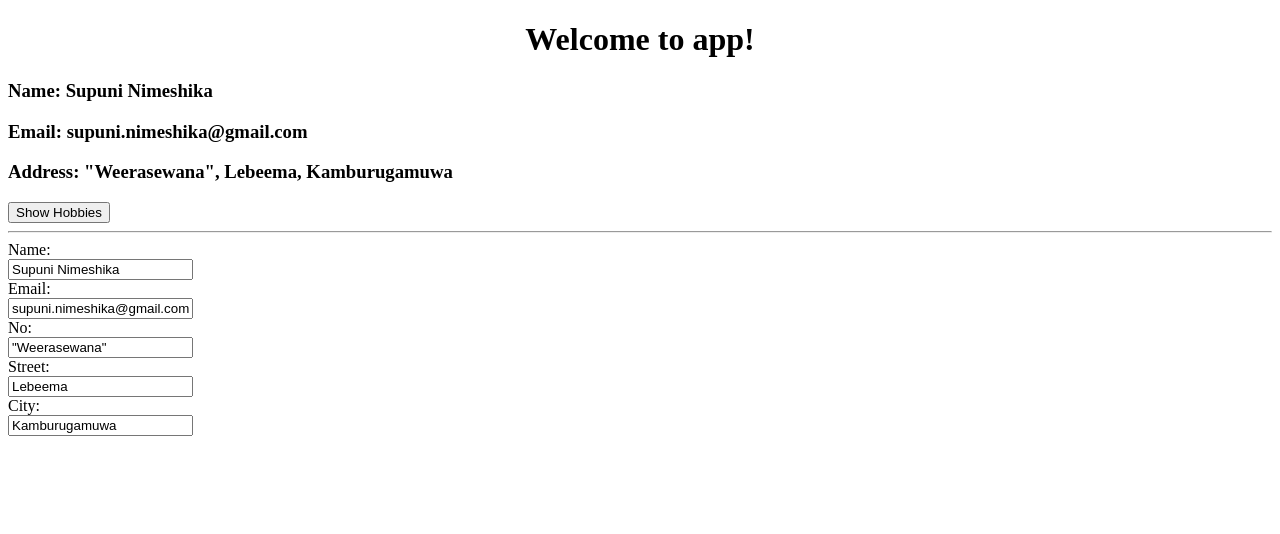
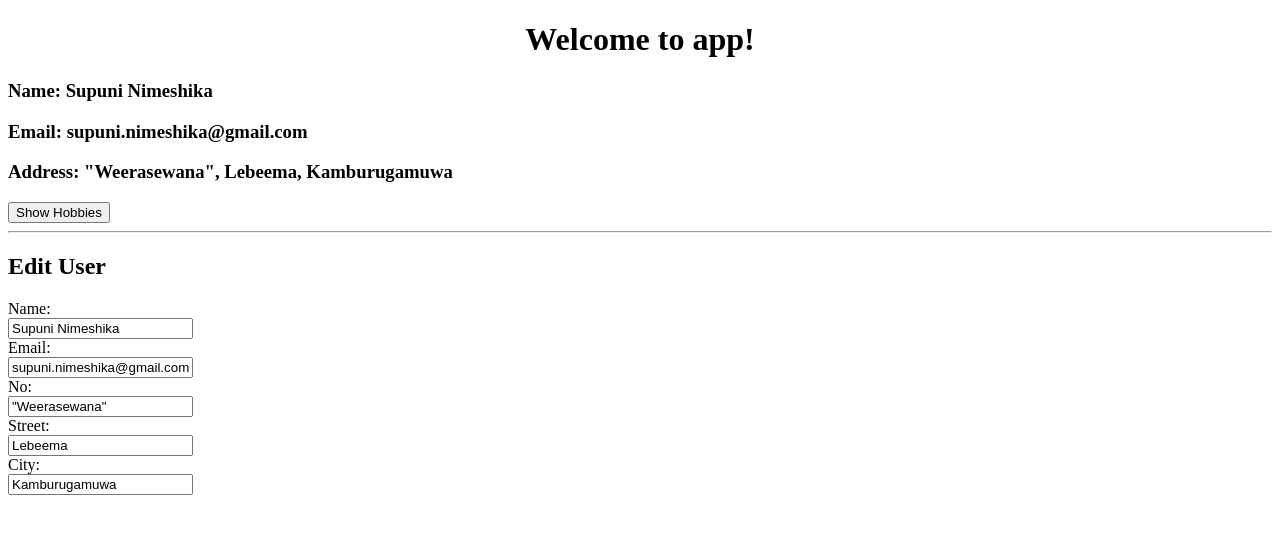
Before and after one commit to SupuniNimeshika/Angular2_Crash_Course, an Angular app: page / in a window 1280 px wide. Shown: the top 534 px of the page. Built offline with nearby package versions, Linux system fonts and the light colour scheme.

Commit message:
Add A Separate Line

```diff
--- a/src/app/user/user.component.html
+++ b/src/app/user/user.component.html
@@ -13,6 +13,7 @@
       </ul>
   </div>
   <hr/>
+  <h2>Edit User</h2>
   <form>
     <label>Name: </label><br/>
     <input type="text" name="name" [(ngModel)]="name"/><br/>
```
